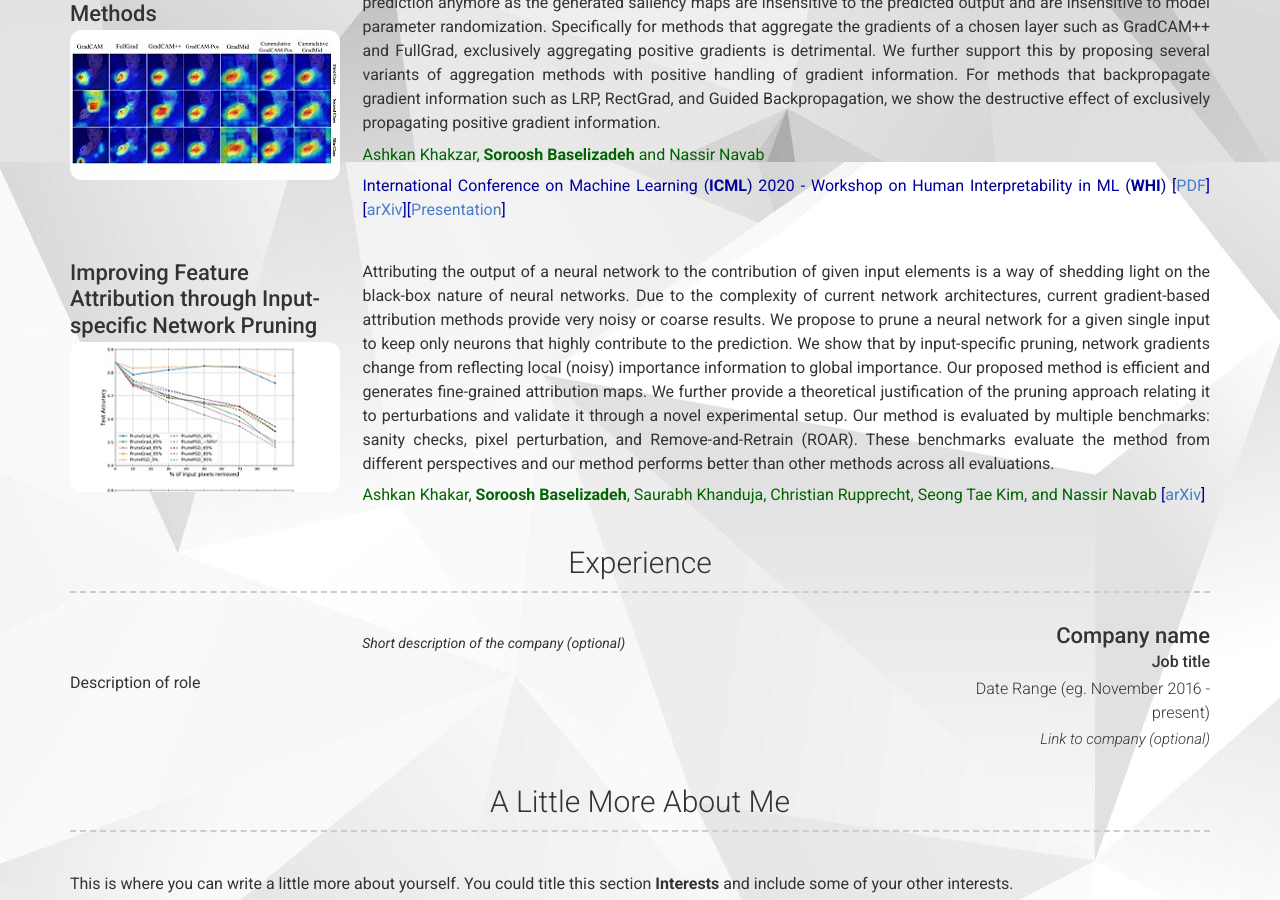
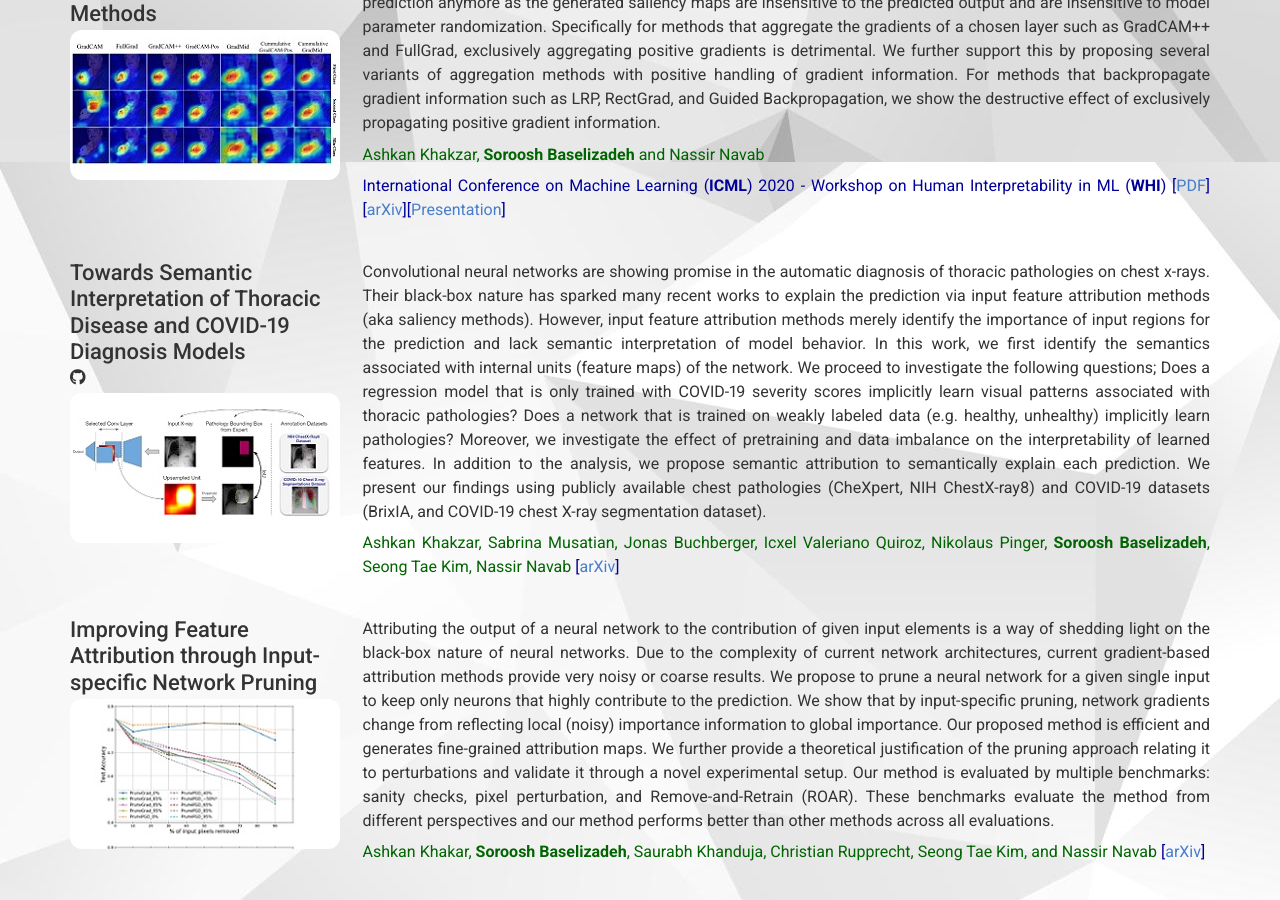
Before and after one commit to Soroosh-Bsl/soroosh-bsl.github.io, a Jekyll site: the page built from index.md, in a window 1280 px wide and 900 px high, scrolled down 1838 px. Built offline with Jekyll 4.4.1, drawn with Linux system fonts in a browser that asks for light colours; nearby versions of some CDN libraries; a style sheet for code colours, icons or effects is not loaded.

Commit message:
add pub 5

```diff
--- a/_config.yml
+++ b/_config.yml
@@ -123,6 +123,7 @@ content:
 
           <span style="color:#000099"> IEEE/CVF Conference on Computer Vision and Pattern Recognition (<strong>CVPR</strong>) 2021
           [<a href="url(/pubs/ad_kd_main.pdf)">PDF</a>][<a href="url(/pubs/ad_kd_appendix.pdf)">Appendix</a>][<a href="https://arxiv.org/abs/2011.11108">arXiv</a>]</span>
+
       - layout: left
         title: Rethinking Positive Aggregation and Propagation of Gradients in Gradient-based Saliency Methods
         image: /images/rethink.jpg
@@ -135,6 +136,19 @@ content:
 
           <span style="color:#000099"> International Conference on Machine Learning (<strong>ICML</strong>) 2020 - Workshop on Human Interpretability in ML (<strong>WHI</strong>)
           [<a href="url(/pubs/rethink_pos_grad_main.pdf)">PDF</a>][<a href="https://arxiv.org/abs/2012.00362">arXiv</a>][<a href="url(/pubs/rethink_pos_grad_vid.pdf)">Presentation</a>]</span>
+      - layout: left
+        title: Towards Semantic Interpretation of Thoracic Disease and COVID-19 Diagnosis Models
+        additional_links:
+          - title:  Covid_Interpretation Code
+            icon: fab fa-github
+            url: https://github.com/CAMP-eXplain-AI/CheXplain-Dissection
+        image: /images/covid.jpg
+        description: |
+          Convolutional neural networks are showing promise in the automatic diagnosis of thoracic pathologies on chest x-rays. Their black-box nature has sparked many recent works to explain the prediction via input feature attribution methods (aka saliency methods). However, input feature attribution methods merely identify the importance of input regions for the prediction and lack semantic interpretation of model behavior. In this work, we first identify the semantics associated with internal units (feature maps) of the network. We proceed to investigate the following questions; Does a regression model that is only trained with COVID-19 severity scores implicitly learn visual patterns associated with thoracic pathologies? Does a network that is trained on weakly labeled data (e.g. healthy, unhealthy) implicitly learn pathologies? Moreover, we investigate the effect of pretraining and data imbalance on the interpretability of learned features. In addition to the analysis, we propose semantic attribution to semantically explain each prediction. We present our findings using publicly available chest pathologies (CheXpert, NIH ChestX-ray8) and COVID-19 datasets (BrixIA, and COVID-19 chest X-ray segmentation dataset).
+
+          <span style="color:#006400"> Ashkan Khakzar, Sabrina Musatian, Jonas Buchberger, Icxel Valeriano Quiroz, Nikolaus Pinger, <strong>Soroosh Baselizadeh</strong>, Seong Tae Kim, Nassir Navab </span>
+          <span style="color:#000099">[<a href="https://arxiv.org/abs/2104.02481">arXiv</a>]</span>
+
       - layout: left
         title: Improving Feature Attribution through Input-specific Network Pruning
         image: /images/pruning.jpg
```
Also changed, not shown: images/covid.jpg (added).
